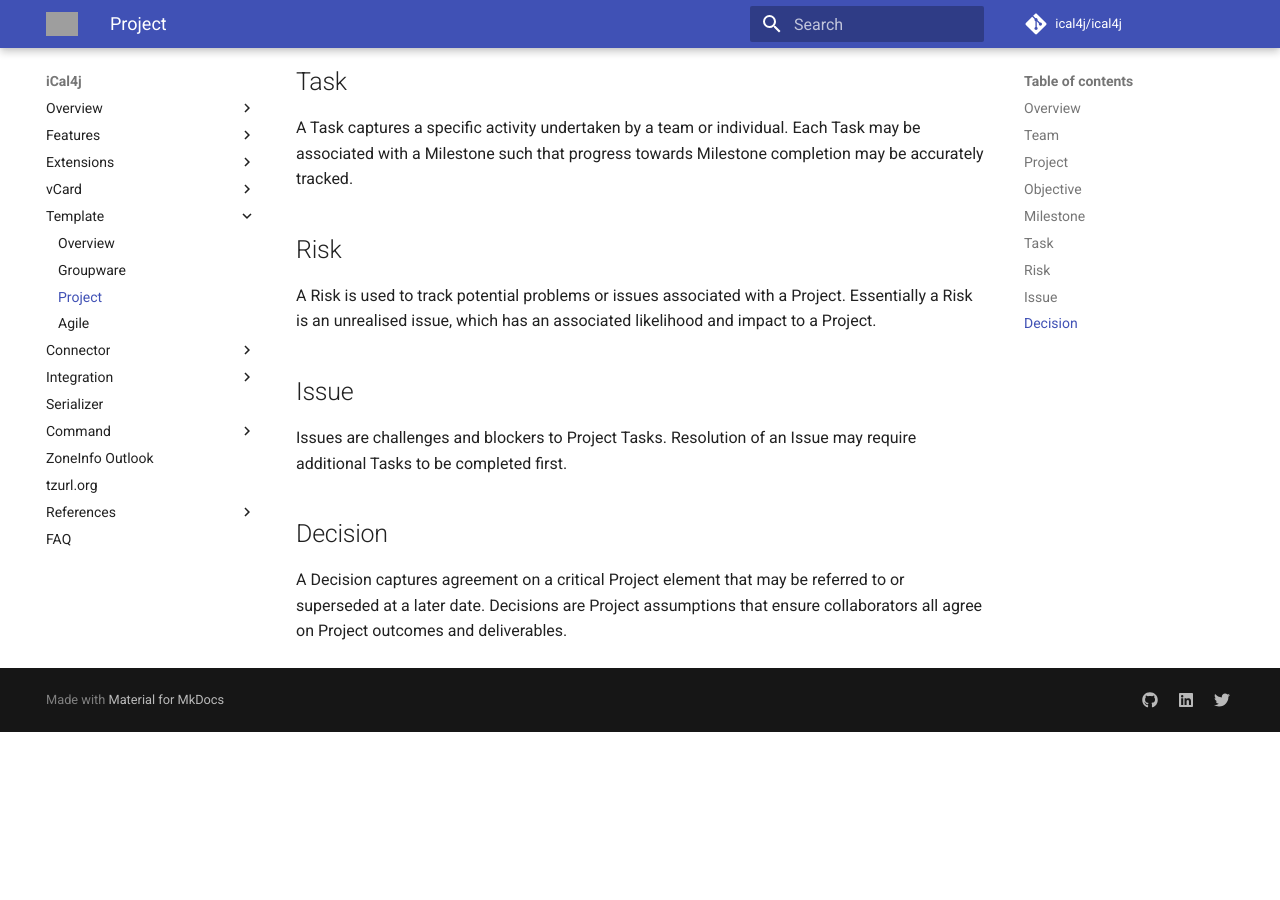
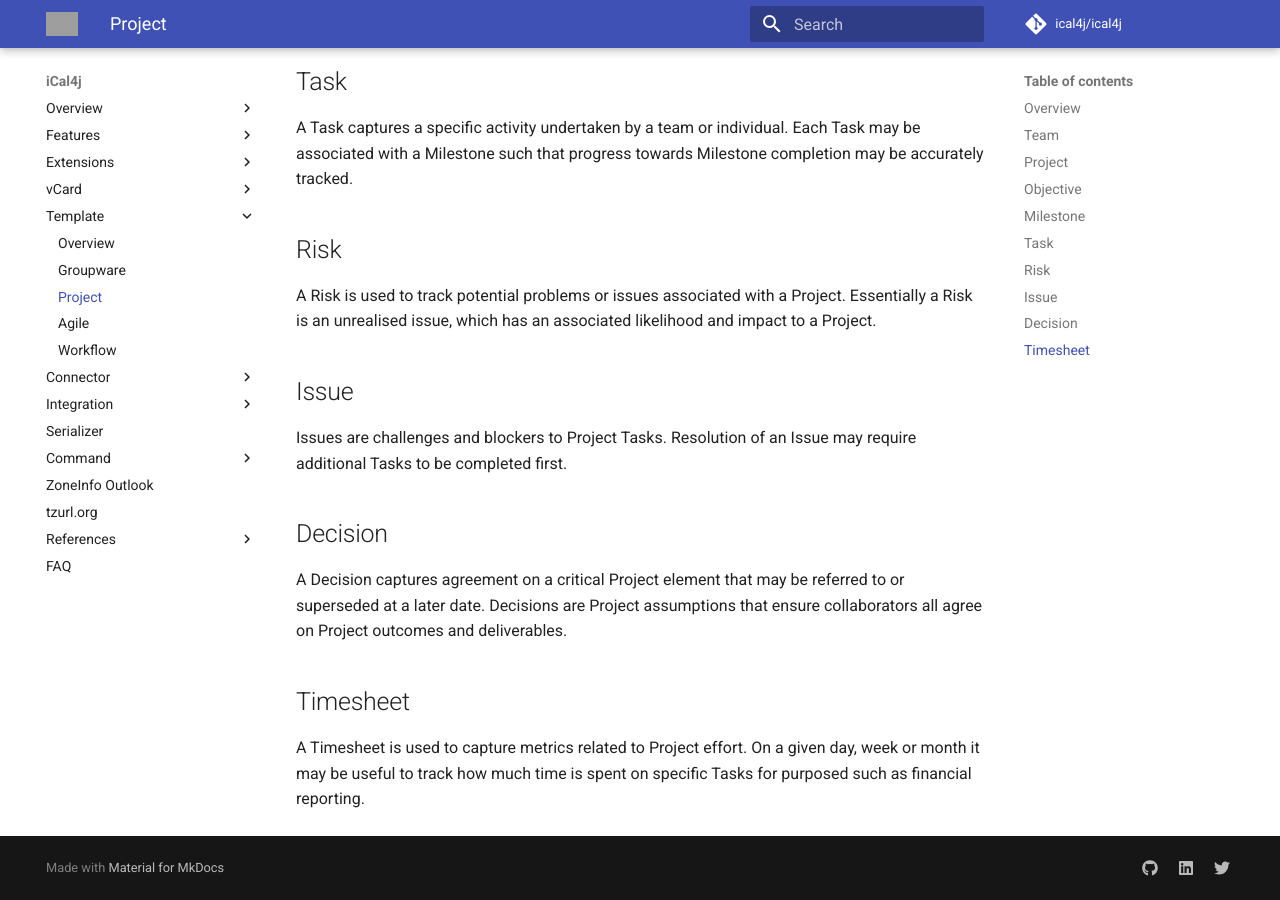
Before and after one commit to ical4j/ical4j-user-guide, an MkDocs documentation site: the page built from docs/template/project.md, in a window 1280 px wide and 900 px high, scrolled down 1020 px. Built offline with MkDocs 1.6.1 and Material for MkDocs 9.7.7, drawn with Linux system fonts in a browser that asks for light colours; comment, search, counter and statistics services are not loaded; before the commit the page ends 1752 px from its top, so only the background shows below that; grey boxes are pictures that could not be loaded.

Commit message:
Added workflow templates

```diff
--- a/docs/template/project.md
+++ b/docs/template/project.md
@@ -47,3 +47,8 @@ completed first.
 
 A Decision captures agreement on a critical Project element that may be referred to or superseded at a later date.
 Decisions are Project assumptions that ensure collaborators all agree on Project outcomes and deliverables.
+
+## Timesheet
+
+A Timesheet is used to capture metrics related to Project effort. On a given day, week or month it may be useful
+to track how much time is spent on specific Tasks for purposed such as financial reporting.
--- a/mkdocs.yml
+++ b/mkdocs.yml
@@ -68,6 +68,7 @@ nav:
       - Groupware: template/groupware.md
       - Project: template/project.md
       - Agile: template/agile.md
+      - Workflow: template/workflow.md
   - Connector:
     - Overview: connector/index.md
     - CalDAV/CardDAV: connector/dav.md
```
Also changed, not shown: docs/template/workflow.md (added, +31 -0 lines).
